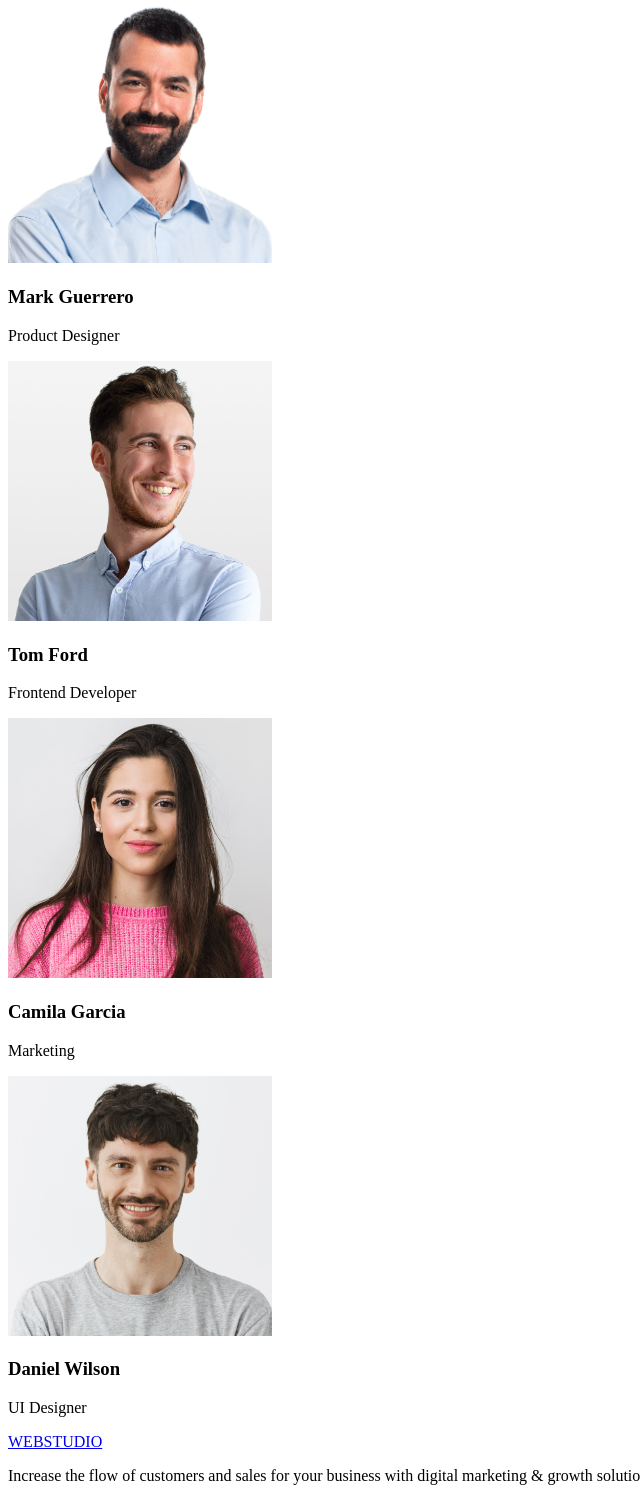
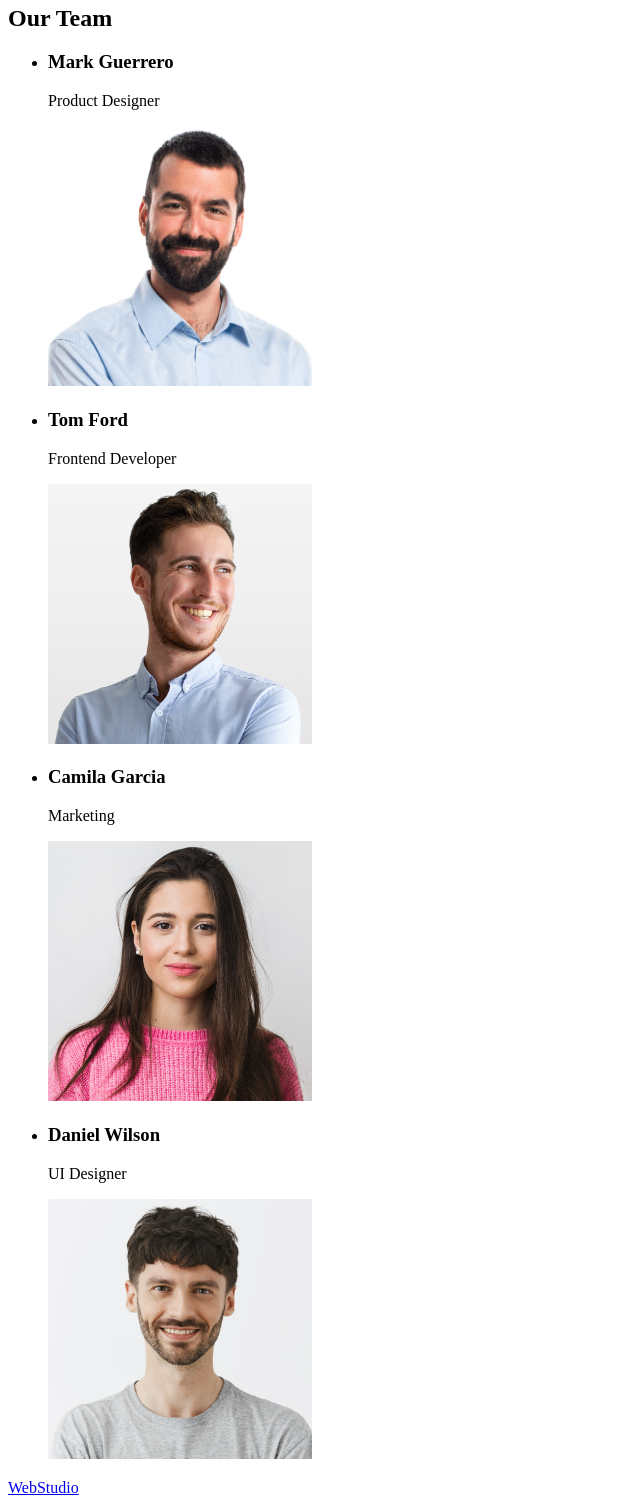
Before and after one commit to Serhii09/goit-markup-hw-01, a plain HTML site: page index.html in a window 1280 px wide. Shown: the part 609-2108 px from the top of the page, without its empty margins (0-640 px from the left). Drawn offline with Linux system fonts and the light colour scheme.

Commit message:
Some changes to the code

```diff
--- a/index.html
+++ b/index.html
@@ -7,8 +7,8 @@
   </head>
   <body>
     <header>
-      <a href="./index.html">WEBSTUDIO</a>
       <nav>
+        <a href="./index.html">WebStudio</a>
         <ul>
           <li><a href="">Studio</a></li>
           <li><a href="">Portfolio</a></li>
@@ -18,23 +18,26 @@
       <address>
         <ul>
           <li><a href="mailto:info@devstudio.com">info@devstudio.com</a></li>
-          <li><a href="tel:+11(000)111-11-11">+11 (000) 111-11-11</a></li>
+          <li><a href="tel:+110001111111">+11 (000) 111-11-11</a></li>
         </ul>
       </address>
     </header>
     <main>
+      <!-- Section 1 -->
       <section>
         <h1>Effective Solutions for Your Business</h1>
         <button type="button">Order Service</button>
       </section>
+      <!-- Section 2 -->
       <section>
-        <div>
+        <!-- hide this title visually -->
+        <h2>Guiding principles in work and activities</h2>
         <ul>
           <li>
             <h3>Strategy</h3>
             <p>
-                Our goal is to identify the business problem to walk away with
-                the perfect and creative solution.
+              Our goal is to identify the business problem to walk away with the
+              perfect and creative solution.
             </p>
           </li>
           <li>
@@ -59,46 +62,45 @@
             </p>
           </li>
         </ul>
-        </div>
       </section>
+      <!-- Section 3 -->
       <section>
         <h2>Our Team</h2>
+        <ul>
+          <li>
+            <h3>Mark Guerrero</h3>
+            <p>Product Designer</p>
             <img
               src="./images/img1.jpg"
               width="264"
-          height="260"
-          alt="photo Product Designer"
+              alt="photo
+            Product Designer"
             />
-        <h3>Mark Guerrero</h3>
-        <p>Product Designer</p>
+          </li>
+          <li>
+            <h3>Tom Ford</h3>
+            <p>Frontend Developer</p>
             <img
               src="./images/img2.jpg"
               width="264"
-          height="260"
               alt="photo Frontend Developer"
             />
-        <h3>Tom Ford</h3>
-        <p>Frontend Developer</p>
-        <img
-          src="./images/img3.jpg"
-          width="264"
-          height="260"
-          alt="photo Marketing"
-        />
+          </li>
+          <li>
             <h3>Camila Garcia</h3>
             <p>Marketing</p>
-        <img
-          src="./images/img4.jpg"
-          width="264"
-          height="260"
-          alt="photo UI Designer"
-        />
+            <img src="./images/img3.jpg" width="264" alt="photo Marketing" />
+          </li>
+          <li>
             <h3>Daniel Wilson</h3>
             <p>UI Designer</p>
+            <img src="./images/img4.jpg" width="264" alt="photo UI Designer" />
+          </li>
+        </ul>
       </section>
     </main>
     <footer>
-      <a href="./index.html">WEBSTUDIO</a>
+      <a href="./index.html">WebStudio</a>
       <p>
         Increase the flow of customers and sales for your business with digital
         marketing & growth solutions.
```
Lines whose indentation alone changed are shown as unchanged.
